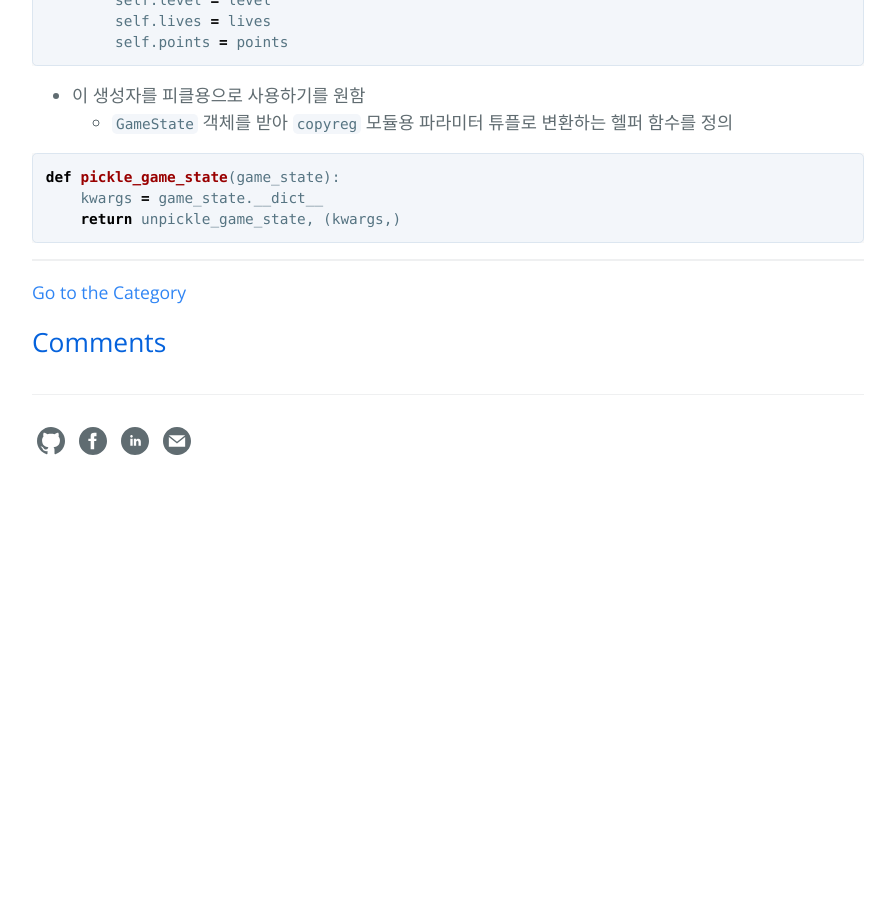
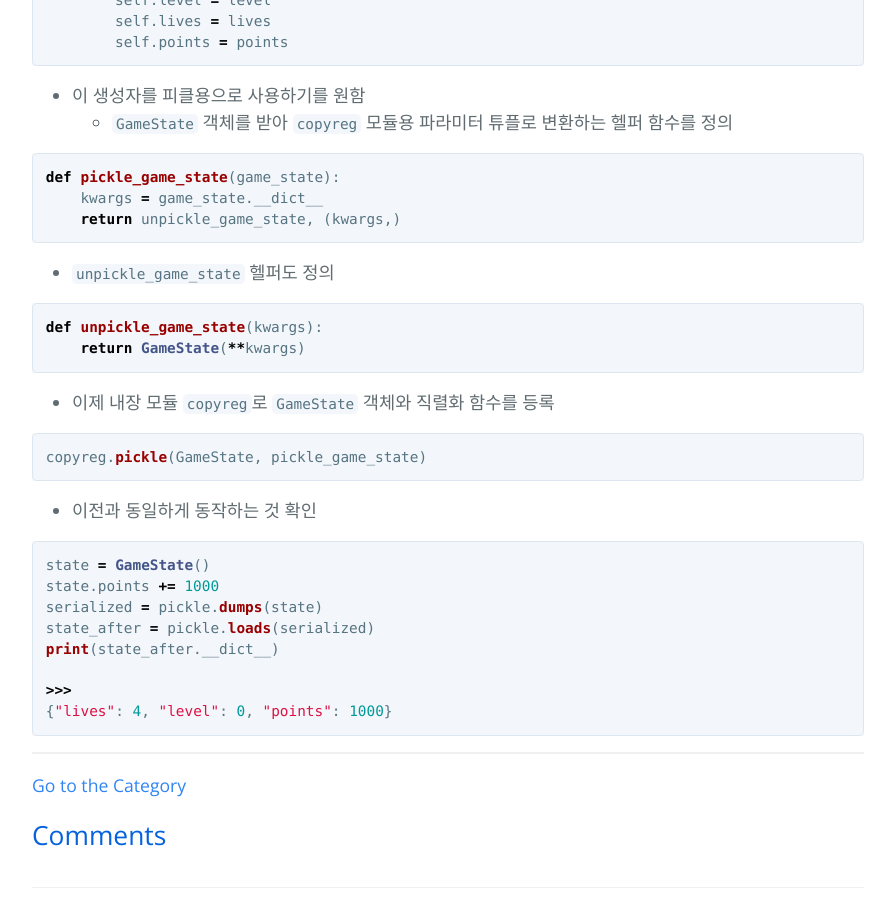
Before and after one commit to hcnoh/hcnoh.github.io, a Jekyll site: the page built from _posts/2018-10-25-effective-python-way44.md, in a window 1280 px wide and 900 px high, scrolled down 2855 px. Shown: the whole window, without its empty margins (192-1087 px from the left). Built offline with Jekyll 4.4.1, drawn with Linux system fonts in a browser that asks for light colours; comment, search, counter and statistics services are not loaded; before the commit the page ends 3364 px from its top, so only the background shows below that.

Commit message:
Update 2018-10-25-effective-python-way44.md

````diff
--- a/_posts/2018-10-25-effective-python-way44.md
+++ b/_posts/2018-10-25-effective-python-way44.md
@@ -125,3 +125,29 @@ def pickle_game_state(game_state):
     kwargs = game_state.__dict__
     return unpickle_game_state, (kwargs,)
 ```
+
+- `unpickle_game_state` 헬퍼도 정의
+
+```python
+def unpickle_game_state(kwargs):
+    return GameState(**kwargs)
+```
+
+- 이제 내장 모듈 `copyreg`로 `GameState` 객체와 직렬화 함수를 등록
+
+```python
+copyreg.pickle(GameState, pickle_game_state)
+```
+
+- 이전과 동일하게 동작하는 것 확인
+
+```python
+state = GameState()
+state.points += 1000
+serialized = pickle.dumps(state)
+state_after = pickle.loads(serialized)
+print(state_after.__dict__)
+
+>>>
+{"lives": 4, "level": 0, "points": 1000}
+```
````
